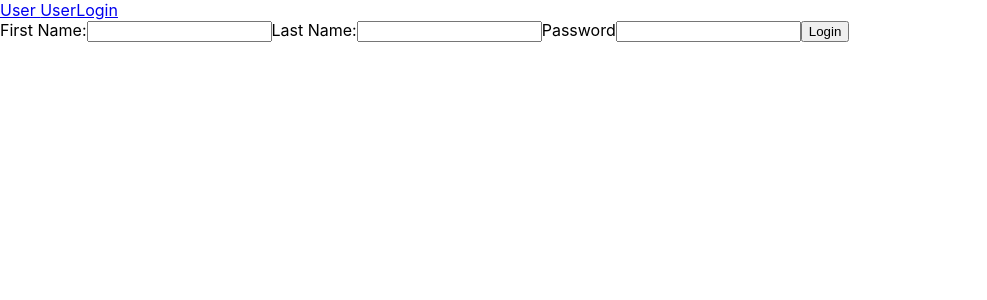
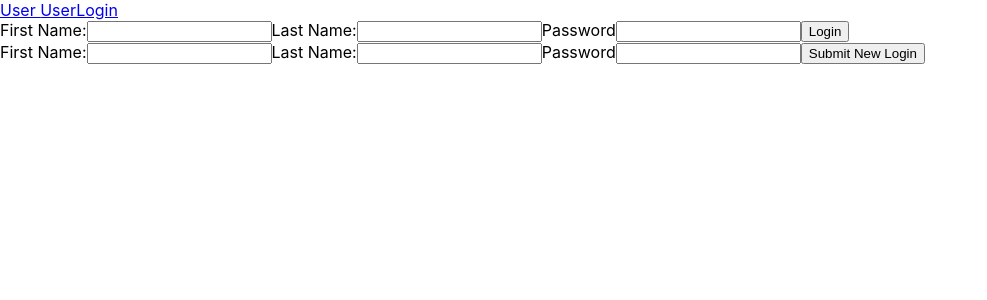
Before and after one commit to igottheim/phase-3-final-project, a React (Create React App) app: page /UserForm in a window 1280 px wide. Shown: the top 300 px of the page, without its empty margins (0-987 px from the left). Built offline with nearby package versions, Linux system fonts and the light colour scheme; no server answers.

Commit message:
added post for users

```diff
--- a/src/App.js
+++ b/src/App.js
@@ -19,14 +19,14 @@ function App() {
 
   //useEffect to pull information from db.json() file
   useEffect(()=>{
-  fetch('http://localhost:9295/users')
+  fetch('http://localhost:9296/users')
   .then(r=> r.json())
   .then(data => setUsers(data))
   }
   ,[])
 
   useEffect(()=>{
-    fetch('http://localhost:9295/tasks')
+    fetch('http://localhost:9296/tasks')
     .then(r=> r.json())
     .then(data => setTasks(data))
     }
@@ -39,7 +39,7 @@ function App() {
   {
     e.preventDefault()
 
-    fetch('http://localhost:9295/users?' + new URLSearchParams({
+    fetch('http://localhost:9296/users?' + new URLSearchParams({
       first_name: e.target[0].value,
       last_name : e.target[1].value,
       password : e.target[2].value
@@ -56,13 +56,33 @@ function App() {
     console.log(typeof(a))
   }
 
+  function handleNewLogin(e)
+  {
+    e.preventDefault()
+    console.log(e.target[0].value)
+    fetch('http://localhost:9296/users',{
+      method: 'POST',
+      headers: {
+         'Content-Type': 'application/json',
+      } ,
+      body:JSON.stringify(
+    {first_name:e.target[0].value,
+      last_name:e.target[1].value,
+      password:e.target[2].value
+
+    })})
+    .then(r=> r.json())
+    .then(data => console.log(data))
+
+  }
+
 
   return (
     <>
     <NavBar/>
     <Switch>
     <Route exact path = "/UserForm">
-  <UserForm handleSubmit ={manageSubmit} > Hello</UserForm>
+  <UserForm handleSubmit ={manageSubmit} handleNewLogin={handleNewLogin}> Hello</UserForm>
   </Route>
     <Route exact path = "/User">
   <User user = {currentUser.length>0? currentUser[0].first_name: null} > </User>
--- a/src/UserForm.js
+++ b/src/UserForm.js
@@ -1,6 +1,7 @@
 import { Form, Button } from "react-bootstrap"
 
-function UserForm({handleSubmit}){
+function UserForm({handleSubmit, handleNewLogin}){
+
 
     return(
       <>
@@ -23,6 +24,26 @@ function UserForm({handleSubmit}){
   </Form>
 
 
+
+  <Form onSubmit={(e)=> handleNewLogin(e)}>
+    <label>
+      First Name:
+      <input type="text" name="name" />
+    </label>
+    <label>
+      Last Name:
+      <input type="text" name="name" />
+    </label>
+    <label>
+      Password
+      <input type="text" name="name" />
+    </label>
+    <Button className= "button" variant="primary" type="submit">
+        Submit New Login
+      </Button>
+  </Form>
+
+
 </>
     )
 
```
